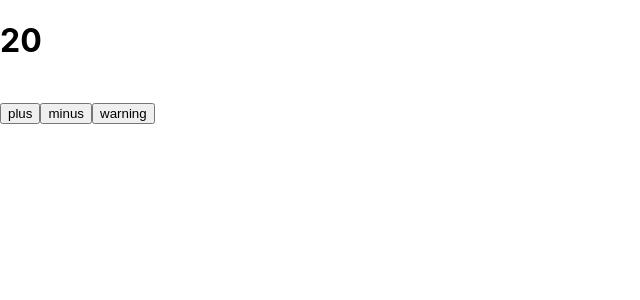
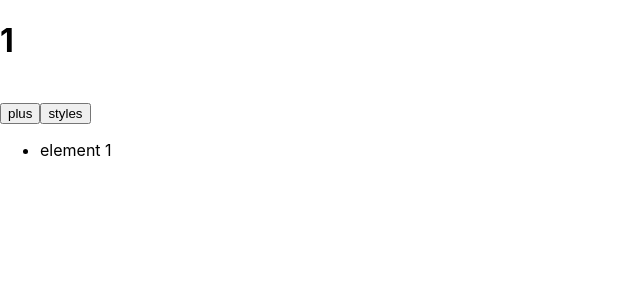
Before and after one commit to davit95/react-hooks, a React (Create React App) app: page / in a window 1280 px wide. Shown: the top 300 px of the page, without its empty margins (0-640 px from the left). Built offline with nearby package versions, Linux system fonts and the light colour scheme.

Commit message:
useCallback

```diff
--- a/src/App.js
+++ b/src/App.js
@@ -1,9 +1,10 @@
 import React from 'react';
 // import TodoList from './components/Todo';
-import UseMemo from './components/UseMemo';
+// import UseMemo from './components/UseMemo';
+import UseCallback from './components/UseCallback';
 
 function App() {
-    return <UseMemo />
+    return <UseCallback />
 }
 
 export default App;
--- /dev/null
+++ b/src/components/UseCallback/index.js
@@ -0,0 +1,25 @@
+import React, {useCallback, useState} from "react";
+import ItemsList from "../UseMemo/ItemsList";
+
+export default function Index() {
+    const [colored, setColored] = useState(false);
+    const [count, setCount] = useState(1);
+    const styles = {
+        color: colored ? 'red' : 'black'
+    };
+
+    const generateItemsFromApi = useCallback(() => {
+        return new Array(count).fill('').map((i, index) => `element ${index+1}`)
+    }, [count])
+
+    return (
+        <>
+            <h1 style={styles}>{count}</h1>
+            <br/>
+            <button onClick={() => setCount(prev => prev+1)}>plus</button>
+            <button onClick={() => setColored(prev => !prev)}>styles</button>
+
+            <ItemsList getItems={generateItemsFromApi} />
+        </>
+    )
+}
--- /dev/null
+++ b/src/components/UseMemo/ItemsList.js
@@ -0,0 +1,19 @@
+import React, {useEffect, useState} from "react";
+
+export default function ItemsList({ getItems }) {
+    const [items, setItems] = useState([]);
+
+    useEffect(() => {
+        console.log(11)
+        const newItems = getItems();
+        setItems(newItems);
+    }, [getItems]);
+
+    return (
+        <ul>
+            {
+                items.map(item => <li key={item}>{item}</li>)
+            }
+        </ul>
+    )
+}
```
